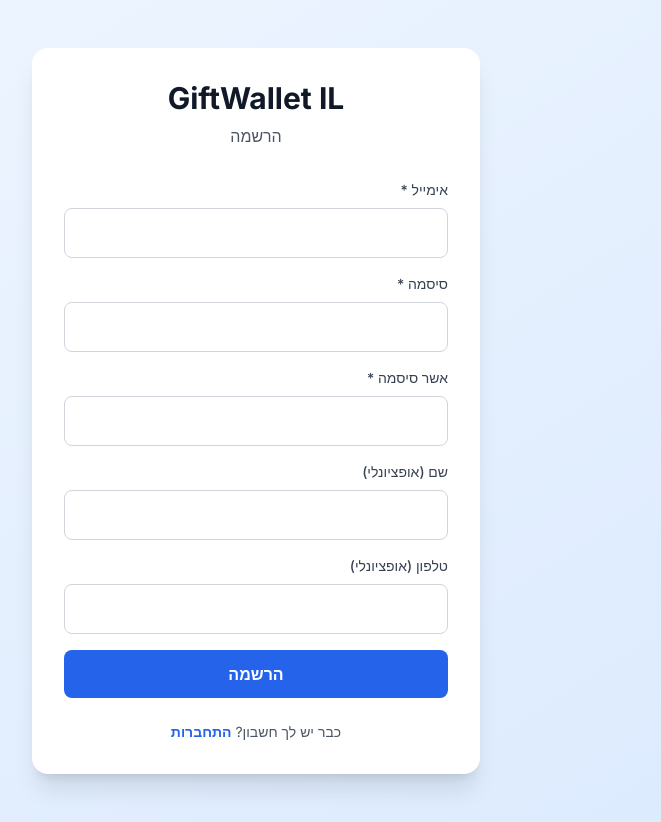
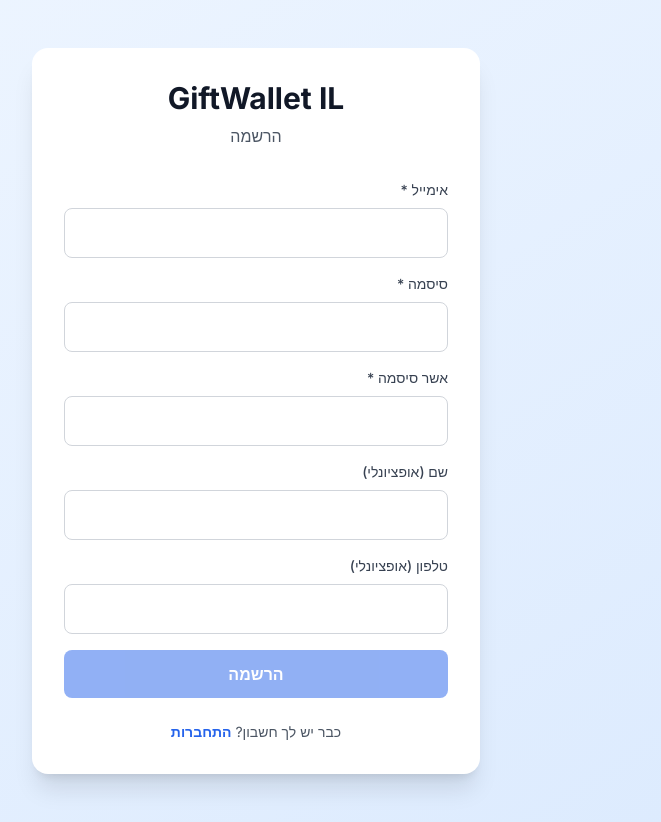
Before and after one commit to Jacobolevy/giftwallet-il, a Next.js app in the folder frontend/: page /auth/signup in a window 1280 px wide. Shown: the whole page, without its empty margins (384-1045 px from the left). Built offline with nearby package versions, Linux system fonts and the light colour scheme; no server answers.

Commit message:
Add inline password validation with requirements checklist

```diff
--- a/frontend/app/auth/signup/page.tsx
+++ b/frontend/app/auth/signup/page.tsx
@@ -1,12 +1,21 @@
 'use client';
 
-import { useState } from 'react';
+import { useState, useMemo } from 'react';
 import { useRouter } from 'next/navigation';
 import { useAuthStore } from '@/lib/store';
 import { authAPI } from '@/lib/api';
 import { getTranslation } from '@/lib/translations';
 import toast from 'react-hot-toast';
 import Link from 'next/link';
+
+// Password validation helpers
+const passwordChecks = {
+  minLength: (pwd: string) => pwd.length >= 8,
+  hasUppercase: (pwd: string) => /[A-Z]/.test(pwd),
+  hasLowercase: (pwd: string) => /[a-z]/.test(pwd),
+  hasNumber: (pwd: string) => /[0-9]/.test(pwd),
+  hasSpecial: (pwd: string) => /[!@#$%^&*(),.?":{}|<>]/.test(pwd),
+};
 
 export default function SignupPage() {
   const router = useRouter();
@@ -20,20 +29,33 @@
     languagePreference: 'he' as 'he' | 'en',
   });
   const [loading, setLoading] = useState(false);
+  const [showPasswordRequirements, setShowPasswordRequirements] = useState(false);
   const lang: 'he' | 'en' = 'he';
 
   const t = (key: any) => getTranslation(lang, key);
 
+  // Password validation state
+  const passwordValidation = useMemo(() => ({
+    minLength: passwordChecks.minLength(formData.password),
+    hasUppercase: passwordChecks.hasUppercase(formData.password),
+    hasLowercase: passwordChecks.hasLowercase(formData.password),
+    hasNumber: passwordChecks.hasNumber(formData.password),
+    hasSpecial: passwordChecks.hasSpecial(formData.password),
+  }), [formData.password]);
+
+  const isPasswordValid = Object.values(passwordValidation).every(Boolean);
+  const passwordsMatch = formData.password === formData.confirmPassword;
+
   const handleSubmit = async (e: React.FormEvent) => {
     e.preventDefault();
 
-    if (formData.password !== formData.confirmPassword) {
-      toast.error('Passwords do not match');
+    if (!isPasswordValid) {
+      toast.error('Password does not meet requirements');
       return;
     }
 
-    if (formData.password.length < 8) {
-      toast.error('Password must be at least 8 characters');
+    if (!passwordsMatch) {
+      toast.error('Passwords do not match');
       return;
     }
 
@@ -96,10 +118,33 @@
                 type="password"
                 value={formData.password}
                 onChange={(e) => setFormData({ ...formData, password: e.target.value })}
+                onFocus={() => setShowPasswordRequirements(true)}
                 required
-                minLength={8}
-                className="w-full px-4 py-3 border border-gray-300 rounded-lg focus:ring-2 focus:ring-primary-500 focus:border-transparent"
+                className={`w-full px-4 py-3 border rounded-lg focus:ring-2 focus:ring-primary-500 focus:border-transparent ${
+                  formData.password && !isPasswordValid ? 'border-red-300' : 'border-gray-300'
+                }`}
               />
+              {/* Password requirements checklist */}
+              {showPasswordRequirements && (
+                <div className="mt-2 p-3 bg-gray-50 rounded-lg text-sm space-y-1">
+                  <p className="font-medium text-gray-700 mb-2">Password must have:</p>
+                  <div className={`flex items-center gap-2 ${passwordValidation.minLength ? 'text-green-600' : 'text-gray-500'}`}>
+                    {passwordValidation.minLength ? '✓' : '○'} At least 8 characters
+                  </div>
+                  <div className={`flex items-center gap-2 ${passwordValidation.hasUppercase ? 'text-green-600' : 'text-gray-500'}`}>
+                    {passwordValidation.hasUppercase ? '✓' : '○'} One uppercase letter (A-Z)
+                  </div>
+                  <div className={`flex items-center gap-2 ${passwordValidation.hasLowercase ? 'text-green-600' : 'text-gray-500'}`}>
+                    {passwordValidation.hasLowercase ? '✓' : '○'} One lowercase letter (a-z)
+                  </div>
+                  <div className={`flex items-center gap-2 ${passwordValidation.hasNumber ? 'text-green-600' : 'text-gray-500'}`}>
+                    {passwordValidation.hasNumber ? '✓' : '○'} One number (0-9)
+                  </div>
+                  <div className={`flex items-center gap-2 ${passwordValidation.hasSpecial ? 'text-green-600' : 'text-gray-500'}`}>
+                    {passwordValidation.hasSpecial ? '✓' : '○'} One special character (!@#$%^&*)
+                  </div>
+                </div>
+              )}
             </div>
 
             <div>
@@ -111,8 +156,13 @@
                 value={formData.confirmPassword}
                 onChange={(e) => setFormData({ ...formData, confirmPassword: e.target.value })}
                 required
-                className="w-full px-4 py-3 border border-gray-300 rounded-lg focus:ring-2 focus:ring-primary-500 focus:border-transparent"
+                className={`w-full px-4 py-3 border rounded-lg focus:ring-2 focus:ring-primary-500 focus:border-transparent ${
+                  formData.confirmPassword && !passwordsMatch ? 'border-red-300' : 'border-gray-300'
+                }`}
               />
+              {formData.confirmPassword && !passwordsMatch && (
+                <p className="mt-1 text-sm text-red-600">Passwords do not match</p>
+              )}
             </div>
 
             <div>
@@ -141,7 +191,7 @@
 
             <button
               type="submit"
-              disabled={loading}
+              disabled={loading || !isPasswordValid || !passwordsMatch || !formData.confirmPassword}
               className="w-full bg-primary-600 text-white py-3 rounded-lg font-semibold hover:bg-primary-700 transition-colors disabled:opacity-50 disabled:cursor-not-allowed"
             >
               {loading ? t('common_loading') : t('auth_signup')}
```
